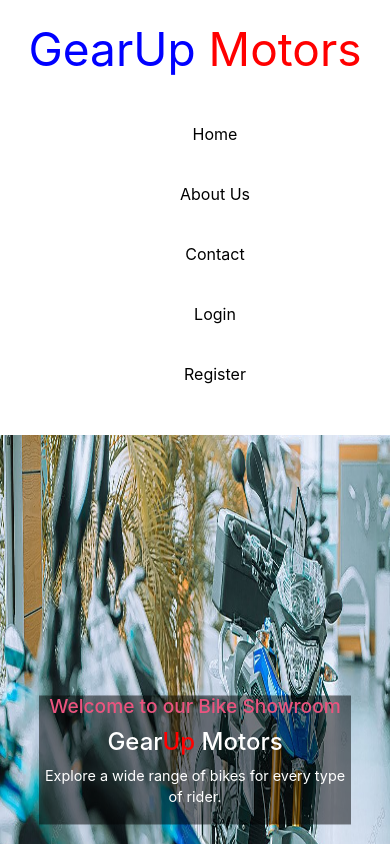
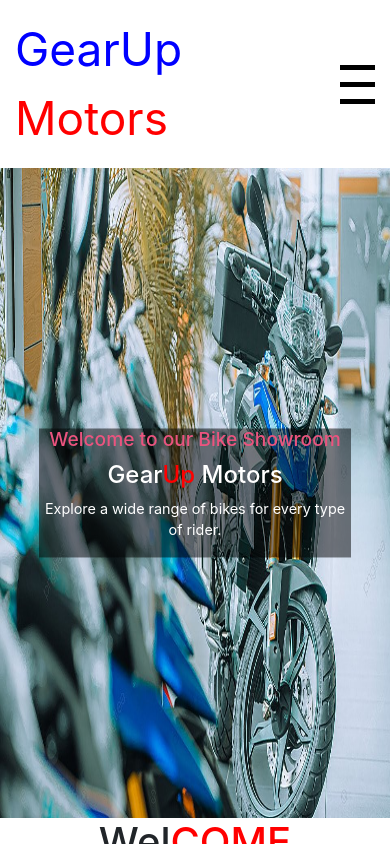
Before and after one commit to Ashfaque-calicut/GearUp-Motors, a React (Create React App) app in the folder front-end/: page / in a window 390 px wide. Shown: the top 844 px of the page. Built offline with nearby package versions, Linux system fonts and the light colour scheme.

Commit message:
updated Header

```diff
--- a/front-end/src/Components/About/About.css
+++ b/front-end/src/Components/About/About.css
@@ -23,15 +23,16 @@
 }
 
 .about-content {
-  position: relative; /* Change from flex to relative positioning */
+  position: relative;
   max-width: 800px;
+  margin: 0 auto; /* Center the content horizontally */
+}
+
+.about-text {
   padding: 2rem;
   background-color: rgba(0, 0, 0, 0.7);
   border-radius: 10px;
   box-shadow: 0 4px 6px rgba(0, 0, 0, 0.1);
-  z-index: 1;
-  text-align: center;
-  margin: 0 auto; /* Center the content horizontally */
 }
 
 /* Responsive adjustments */
@@ -41,6 +42,10 @@
   }
 
   .about-content {
+    max-width: 90%;
+  }
+
+  .about-text {
     padding: 1.5rem;
   }
 }
--- a/front-end/src/Components/About/About.js
+++ b/front-end/src/Components/About/About.js
@@ -12,6 +12,7 @@ const About = () => {
       </div>
       <div className="about-content">
         <h2>About Us</h2>
+        <div className="about-text">
           <p>
             We are a passionate team of cyclists dedicated to promoting a healthy and active lifestyle through biking.
           </p>
@@ -32,6 +33,7 @@ const About = () => {
             Visit us today to experience the thrill of exploring the world on two wheels!
           </p>
         </div>
+      </div>
     </section>
   );
 };
--- a/front-end/src/Components/Header/Header.css
+++ b/front-end/src/Components/Header/Header.css
@@ -27,21 +27,54 @@
 .nav-link{
   color: black;
 }
-@media screen and (max-width: 768px) {
-  .header {
+.nav-toggle {
+  display: none;
+  flex-direction: column;
+  cursor: pointer;
+}
+
+.nav-toggle span {
+  height: 5px;
+  width: 35px;
+  background-color: black;
+  margin: 6px 0;
+  transition: 0.4s;
+}
+
+.active .nav-toggle span:nth-child(1) {
+  transform: rotate(-45deg) translate(-9px, 6px);
+}
+
+.active .nav-toggle span:nth-child(2) {
+  opacity: 0;
+}
+
+.active .nav-toggle span:nth-child(3) {
+  transform: rotate(45deg) translate(-8px, -8px);
+}
+
+@media (max-width: 768px) {
+  .nav ul {
+    display: none;
     flex-direction: column;
-    text-align: center;
+    width: 100%;
+    position: absolute;
+    background-color: white;
+    top: 60px;
+    left: 0;
+    z-index: 1;
   }
 
-  .nav {
-    margin-top: 20px;
-  }
-
-  .nav ul {
-    flex-direction: column;
+  .nav.active ul {
+    display: flex;
   }
 
   .nav ul li {
-    margin: 10px 0;
+    margin-right: 0;
+    margin-bottom: 10px;
+  }
+
+  .nav-toggle {
+    display: flex;
   }
 }
--- a/front-end/src/Components/Header/Header.js
+++ b/front-end/src/Components/Header/Header.js
@@ -2,92 +2,97 @@ import React, { useState } from 'react';
 import './Header.css';
 import { Link } from 'react-router-dom';
 
-
 const Header = () => {
   const [token, setToken] = useState(sessionStorage.getItem('token'));
   const role = sessionStorage.getItem('role');
-
+  const [menuVisible, setMenuVisible] = useState(false);
 
   const handleLogout = () => {
     sessionStorage.removeItem('token');
     setToken(null);
   };
 
+  const toggleMenu = () => {
+    setMenuVisible(!menuVisible);
+  };
+
   return (
     <header className='header'>
       <div className='logo'>
-      <span style={{color:'blue'}}> GearUp</span>  <span style={{ color: 'red' }}>Motors</span>
-
+        <span style={{ color: 'blue' }}> GearUp</span> <span style={{ color: 'red' }}>Motors</span>
       </div>
-      <nav className='nav'>
+      <div className={`nav-toggle ${menuVisible ? 'active' : ''}`} onClick={toggleMenu}>
+        <span></span>
+        <span></span>
+        <span></span>
+      </div>
+      <nav className={`nav ${menuVisible ? 'active' : ''}`}>
         <ul>
           <li>
-            <Link to='/' className='nav-link'>
+            <Link to='/' className='nav-link' onClick={toggleMenu}>
               Home
             </Link>
           </li>
           {token && (
             <li>
-              <Link to='/Bike' className='nav-link'>
+              <Link to='/Bike' className='nav-link' onClick={toggleMenu}>
                 Bikes
               </Link>
             </li>
           )}
-          {role==2 && (
+          {role == 2 && (
             <li>
-              <Link to='/Booking' className='nav-link'>
+              <Link to='/Booking' className='nav-link' onClick={toggleMenu}>
                 Booking
               </Link>
             </li>
           )}
-          {
-            role==2 &&(
-              <li>
-                <Link to='/user-booking' className='nav-link'>
-                  BookingDetails
-                </Link>
-              </li>
-            )
-          }
+          {role == 2 && (
+            <li>
+              <Link to='/user-booking' className='nav-link' onClick={toggleMenu}>
+                BookingDetails
+              </Link>
+            </li>
+          )}
           {role == 1 && (
             <li>
-              <Link to='/bookingDetails' className='nav-link'>
+              <Link to='/bookingDetails' className='nav-link' onClick={toggleMenu}>
                 BookingDetails
               </Link>
             </li>
           )}
           <li>
-            <Link to='/About' className='nav-link'>
+            <Link to='/About' className='nav-link' onClick={toggleMenu}>
               About Us
             </Link>
           </li>
           <li>
-            <Link to='/contact' className='nav-link'>
+            <Link to='/contact' className='nav-link' onClick={toggleMenu}>
               Contact
             </Link>
           </li>
-          {token &&(
+          {token && (
             <li>
-              <Link to='/profile' className='nav-link'>
-              Profile
+              <Link to='/profile' className='nav-link' onClick={toggleMenu}>
+                Profile
               </Link>
             </li>
           )}
           {token ? (
             <li>
-              <Link to='/Login' className='nav-link' onClick={handleLogout}>
+              <Link to='/Login' className='nav-link' onClick={() => { handleLogout(); toggleMenu(); }}>
                 Logout
               </Link>
             </li>
           ) : (
             <>
               <li>
-                <Link to='/Login' className='nav-link'>
+                <Link to='/Login' className='nav-link' onClick={toggleMenu}>
                   Login
                 </Link>
               </li>
               <li>
-                <Link to='/Register' className='nav-link'>
+                <Link to='/Register' className='nav-link' onClick={toggleMenu}>
                   Register
                 </Link>
               </li>
```
Lines whose indentation alone changed are shown as unchanged.
